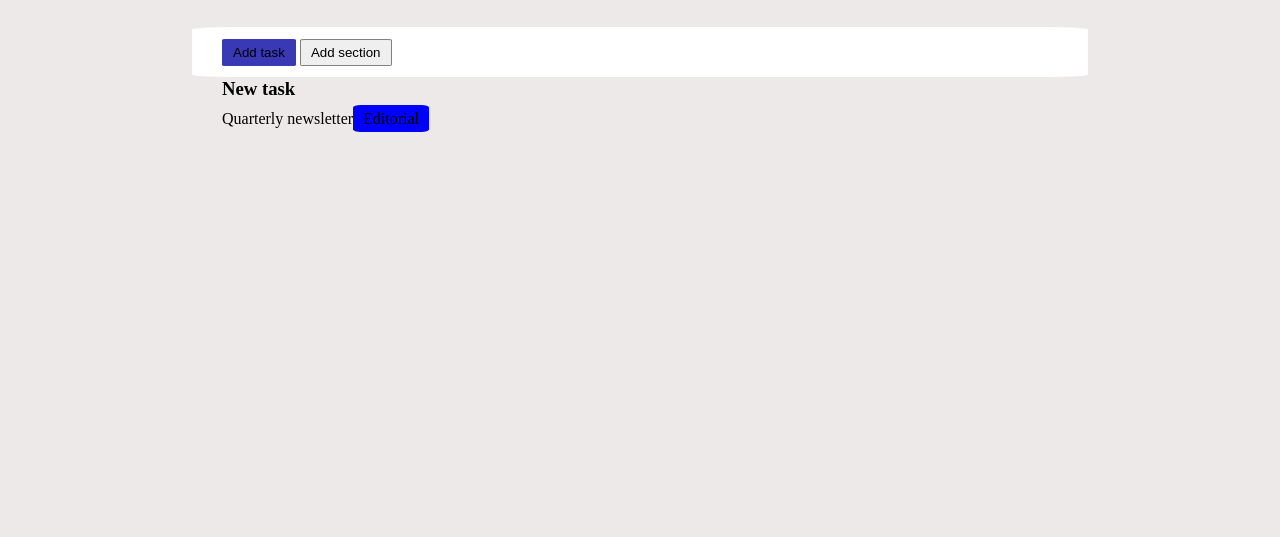
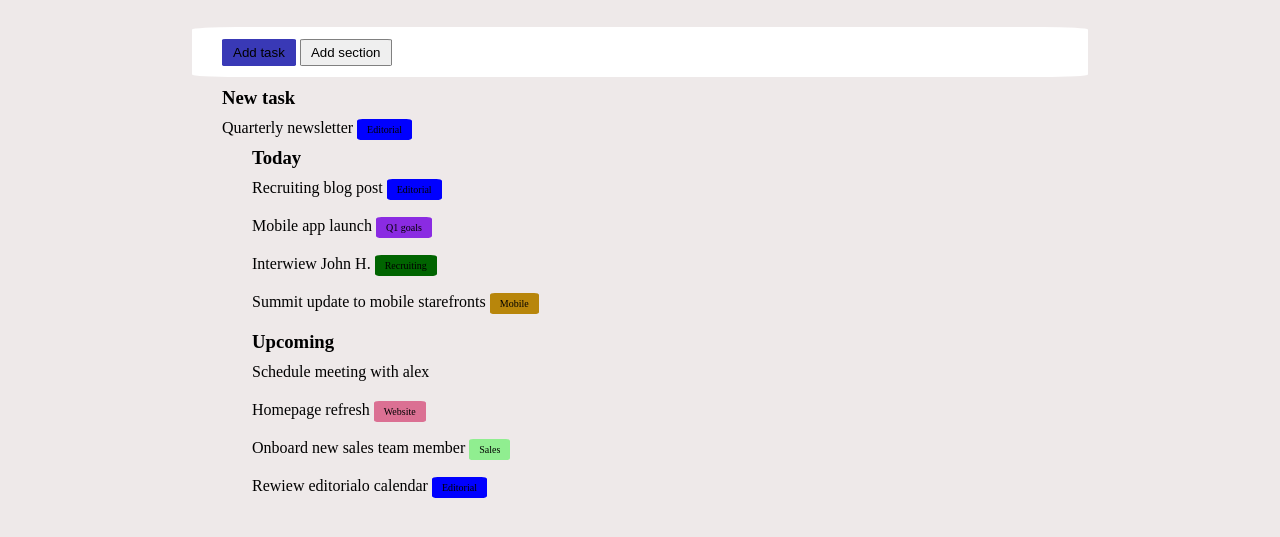
Before and after one commit to DarioBecchio/html-css-toboolist, a plain HTML site: page index.html in a window 1280 px wide. Shown: the part 153-690 px from the top of the page. Drawn offline with Linux system fonts and the light colour scheme.

Commit message:
add lists

```diff
--- a/index.html
+++ b/index.html
@@ -27,11 +27,40 @@
                 <h3> New task </h3>
                 <ul>
                     <li>
-                        <span class="circle circle_checked"></span>Quarterly newsletter<span class="container editorial">Editorial</span>
+                        <span class="circle circle_checked"></span>Quarterly newsletter <span class="container editorial">Editorial</span>
                     </li>
                 </ul>
+                <ul class="block">
+                    <h3> Today </h3>
+                    <li>
+                        <span class="circle circle_checked"></span> Recruiting blog post <span class="container editorial"> Editorial </span>
+                    </li>
+                     <li>
+                        <span class="circle circle_checked"></span> Mobile app launch <span class="container q1"> Q1 goals </span>
+                    </li>
+                    <li>
+                        <span class="circle circle_checked"></span> Interwiew John H. <span class="container recruiting"> Recruiting </span>
+                    </li>
+                    <li>
+                        <span class="circle circle_checked"></span> Summit update to mobile starefronts <span class="container mobile"> Mobile </span>
+                    </li>
+                 </ul>
+                 <ul class="block">
+                    <h3> Upcoming </h3>
+                    <li>
+                        <span class="circle circle_checked"></span> Schedule meeting with alex
+                    </li>
+                     <li>
+                        <span class="circle circle_checked"></span> Homepage refresh <span class="container website"> Website </span>
+                    </li>
+                    <li>
+                        <span class="circle circle_checked"></span> Onboard new sales team member <span class="container sales"> Sales </span>
+                    </li>
+                    <li>
+                        <span class="circle circle_checked"></span> Rewiew editorialo calendar <span class="container editorial"> Editorial </span>
+                    </li>
 
-            </ul>
+                 </ul>
 
         </div>
         </div>
--- a/style.css
+++ b/style.css
@@ -50,6 +50,7 @@ body{
 }
 .block{
     margin-left: 30px;
+    margin-bottom: 10px;
 }
 .third{
     margin-top: 1px;
@@ -83,8 +84,24 @@ li{
     padding: 5px 10px;
     border: 1pz solid;
     border-radius: 10%;
+    font-size: 10px;
 
 }
 .editorial{
     background-color: blue;
 }
+.q1{
+    background-color: blueviolet;
+}
+.recruiting{
+    background-color: darkgreen;
+}
+.mobile{
+    background-color: darkgoldenrod;
+}
+.website{
+    background-color: palevioletred;
+}
+.sales{
+    background-color: lightgreen;
+}
```
